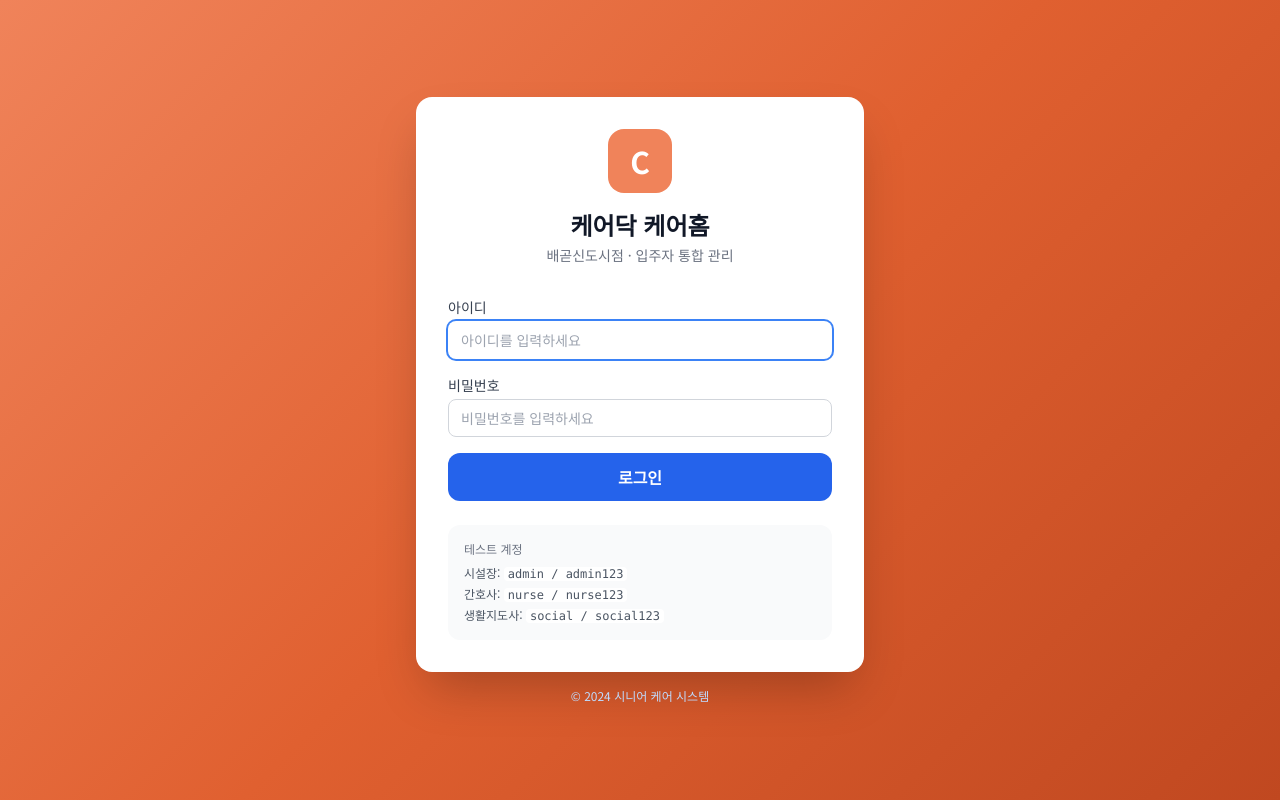
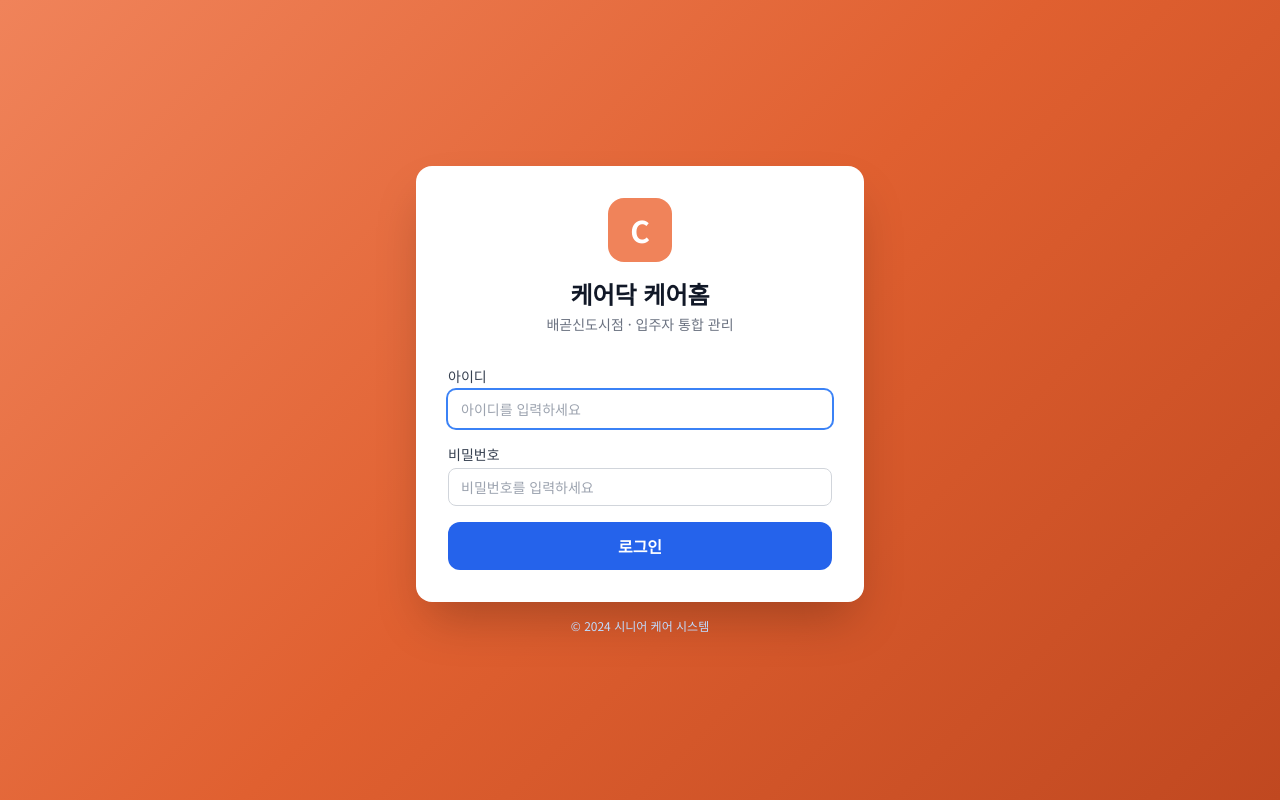
Before and after one commit to jhpark-pixel/seniorcare, a React (Vite) app in the folder client/: page /login in a window 1280 px wide. Built offline with nearby package versions, Linux system fonts and the light colour scheme.

Commit message:
fix: 로그인 페이지 테스트 계정 표시 제거

```diff
--- a/client/src/pages/Login.tsx
+++ b/client/src/pages/Login.tsx
@@ -86,15 +86,6 @@ export default function Login() {
             </button>
           </form>
 
-          {/* 계정 안내 */}
-          <div className="mt-6 p-4 bg-gray-50 rounded-xl">
-            <p className="text-xs text-gray-500 font-medium mb-2">테스트 계정</p>
-            <div className="space-y-1 text-xs text-gray-600">
-              <p>시설장: <span className="font-mono bg-white px-1 rounded">admin / admin123</span></p>
-              <p>간호사: <span className="font-mono bg-white px-1 rounded">nurse / nurse123</span></p>
-              <p>생활지도사: <span className="font-mono bg-white px-1 rounded">social / social123</span></p>
-            </div>
-          </div>
         </div>
 
         <p className="text-center text-blue-200 text-xs mt-4">© 2024 시니어 케어 시스템</p>
```
